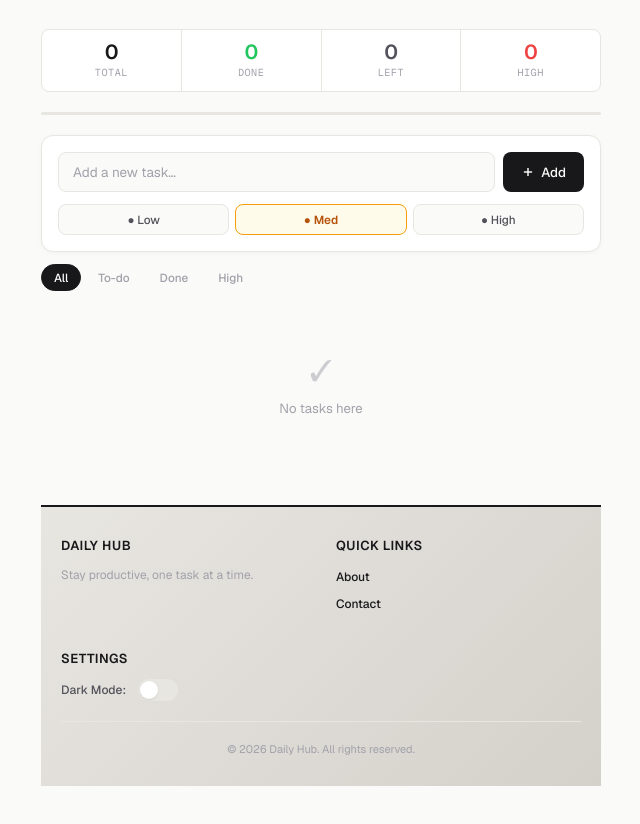
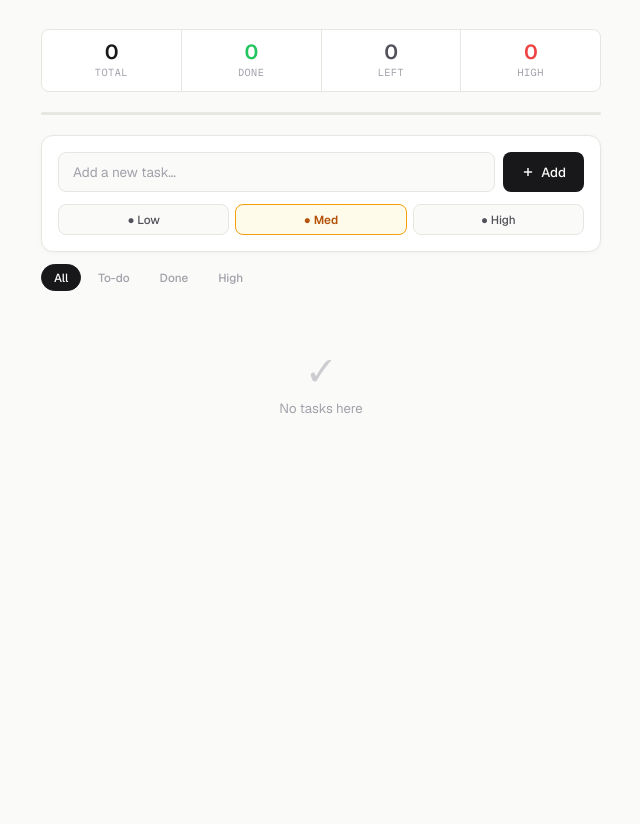
Before and after one commit to Tomato-0212/daily-hub, a plain HTML site: page app/frontend/index.html in a window 1280 px wide. Shown: the part 102-926 px from the top of the page, without its empty margins (319-959 px from the left). After the commit the page ends 800 px from the top, so only its background shows below. Drawn offline with nearby package versions, Linux system fonts and the light colour scheme; no server answers.

Commit message:
add: delete footer

```diff
--- a/app/frontend/index.html
+++ b/app/frontend/index.html
@@ -87,7 +87,7 @@
 
         <!-- Footer -->
 
-        <footer class="footer">
+        <!-- <footer class="footer">
             <div class="footer-content">
                 <div class="footer-section">
                     <h3>Daily Hub</h3>
@@ -110,8 +110,8 @@
             </div>
             <div class="footer-bottom">
                 <p>&copy; 2026 Daily Hub. All rights reserved.</p>
-            </div>
-        </footer>
+            </div> -->
+        <!-- </footer> -->
     </div>
 
     <!-- Import config and API helpers before main script -->
```
